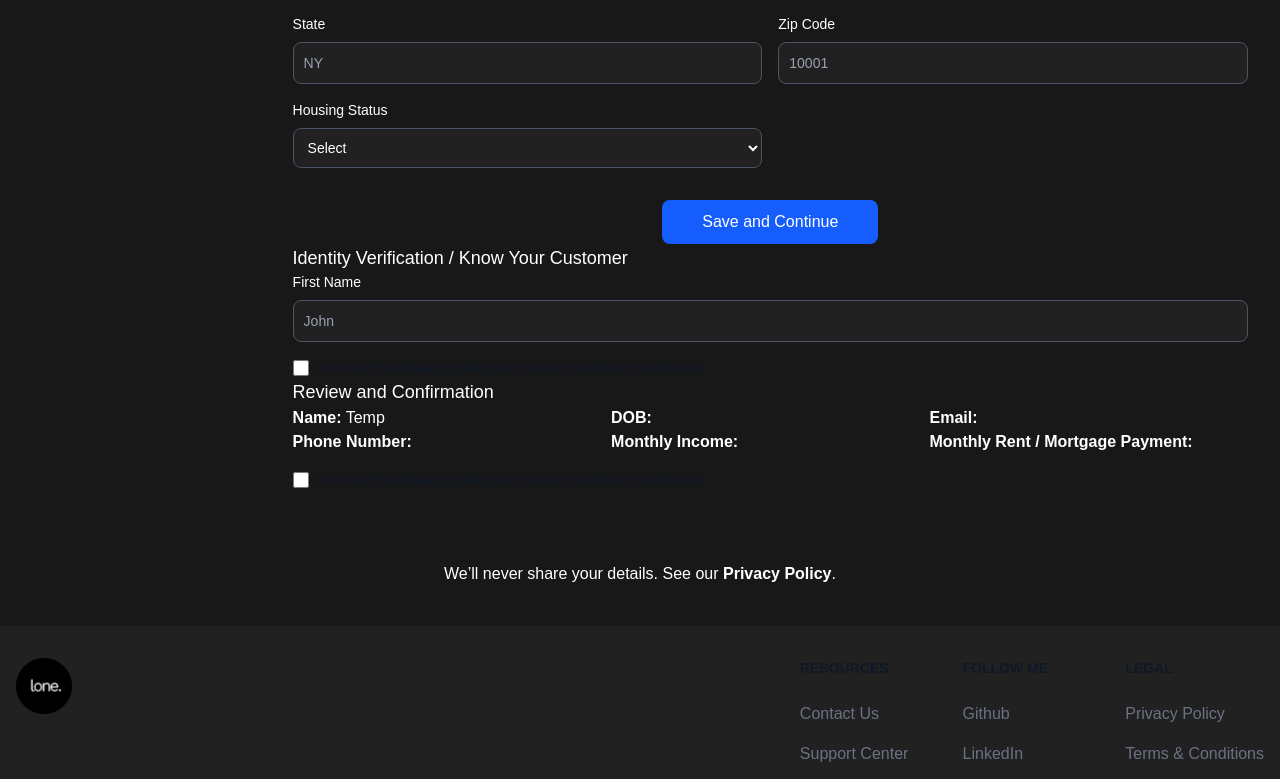
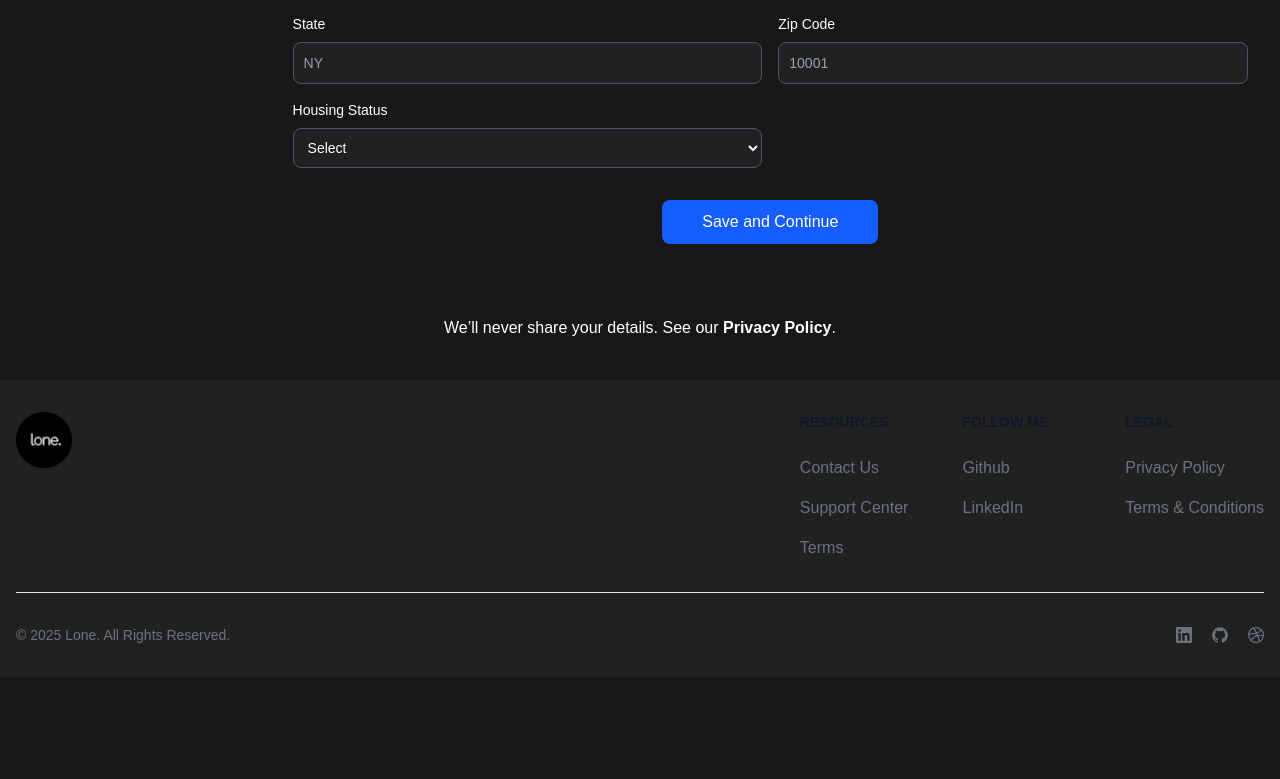
Before and after one commit to hakeem-jc/lone_2.0, a Next.js app: page /onboarding in a window 1280 px wide. Shown: the part 668-1447 px from the top of the page. After the commit the page ends 1345 px from the top, so only its background shows below. Built offline with nearby package versions, Linux system fonts and the light colour scheme.

Commit message:
feat: Add show/hide for forms

```diff
--- a/app/onboarding/page.tsx
+++ b/app/onboarding/page.tsx
@@ -1,4 +1,5 @@
 "use client";
+import { useState } from "react";
 import { useForm, SubmitHandler } from "react-hook-form";
 
 import Header from "@/app/components/Header";
@@ -23,6 +24,10 @@ type FormValues = {
   state: string;
   zipcode: string;
   housingStatus: string;
+};
+
+type FormValuesTwo = {
+  file: FileList;
 };
 
 const Page = () => {
@@ -82,9 +87,25 @@ const Page = () => {
     },
   ];
 
-  const onSubmit: SubmitHandler<FormValues> = (data: FormValues) => {
+  const onSubmitOne: SubmitHandler<FormValues> = (data: FormValues) => {
     console.log(data);
   };
+
+  const onSubmitTwo: SubmitHandler<FormValues> = (data: FormValues) => {
+    // const file = data.file[0];
+    // console.log('Uploaded file:', file);
+
+    // // You can now send file via FormData, etc.
+    // const formData = new FormData();
+    // formData.append('file', file);
+    console.log(data);
+  };
+
+  const onSubmitThree: SubmitHandler<FormValues> = (data: FormValues) => {
+    console.log(data);
+  };
+
+  const [currentPage, setCurrentPage] = useState("one");
 
   return (
     <main className="pt-24">
@@ -121,7 +142,8 @@ const Page = () => {
           </div>
 
           <section className="w-full">
-            <form onSubmit={handleSubmit(onSubmit)}>
+            {currentPage === "one" && (
+              <form onSubmit={handleSubmit(onSubmitOne)}>
                 <div className="flex justify-between items-center w-full">
                   <h2 className="text-lg block">Personal Info</h2>
 
@@ -286,8 +308,10 @@ const Page = () => {
                   />
                 </div>
               </form>
+            )}
 
-            <form onSubmit={handleSubmit(onSubmit)}>
+            {currentPage === "two" && (
+              <form onSubmit={handleSubmit(onSubmitTwo)}>
                 <div className="flex justify-between items-center w-full">
                   <h2 className="text-lg block">
                     Identity Verification / Know Your Customer
@@ -295,7 +319,7 @@ const Page = () => {
                 </div>
 
                 {/* TODO - Add file upload component */}
-              <Input
+                {/* <Input
                   id="firstName"
                   label="First Name"
                   placeholder="John"
@@ -304,7 +328,19 @@ const Page = () => {
                     maxLength: 20,
                   })}
                   error={errors.firstName}
+                /> */}
+
+                <div>
+                  <label className="block mb-1 font-medium">Upload File</label>
+                  <input
+                    type="file"
+                    // {...register('file', { required: 'Please select a file' })}
+                    className="block w-full"
                   />
+                  {/* {errors.file && (
+                      <p className="text-red-500 text-sm mt-1">{errors.file.message}</p>
+                    )} */}
+                </div>
 
                 <div className="flex items-center mt-4">
                   <input
@@ -325,8 +361,10 @@ const Page = () => {
                   </label>
                 </div>
               </form>
+            )}
 
-            <form onSubmit={handleSubmit(onSubmit)}>
+            {currentPage === "three" && (
+              <form onSubmit={handleSubmit(onSubmitThree)}>
                 <div className="flex justify-between items-center w-full">
                   <h2 className="text-lg block">Review and Confirmation</h2>
                 </div>
@@ -370,6 +408,7 @@ const Page = () => {
                   </div>
                 </section>
               </form>
+            )}
           </section>
         </section>
       </section>
```
Lines whose indentation alone changed are shown as unchanged.
